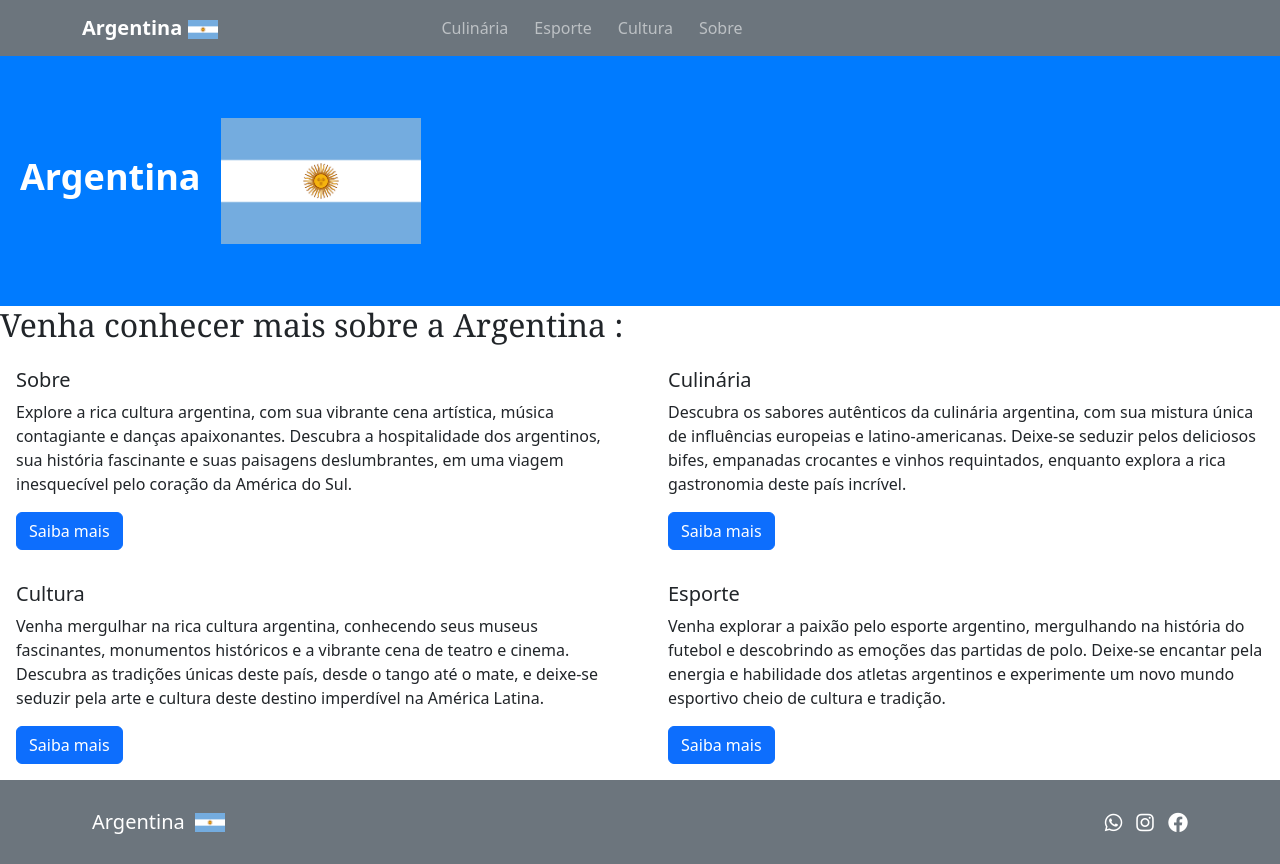
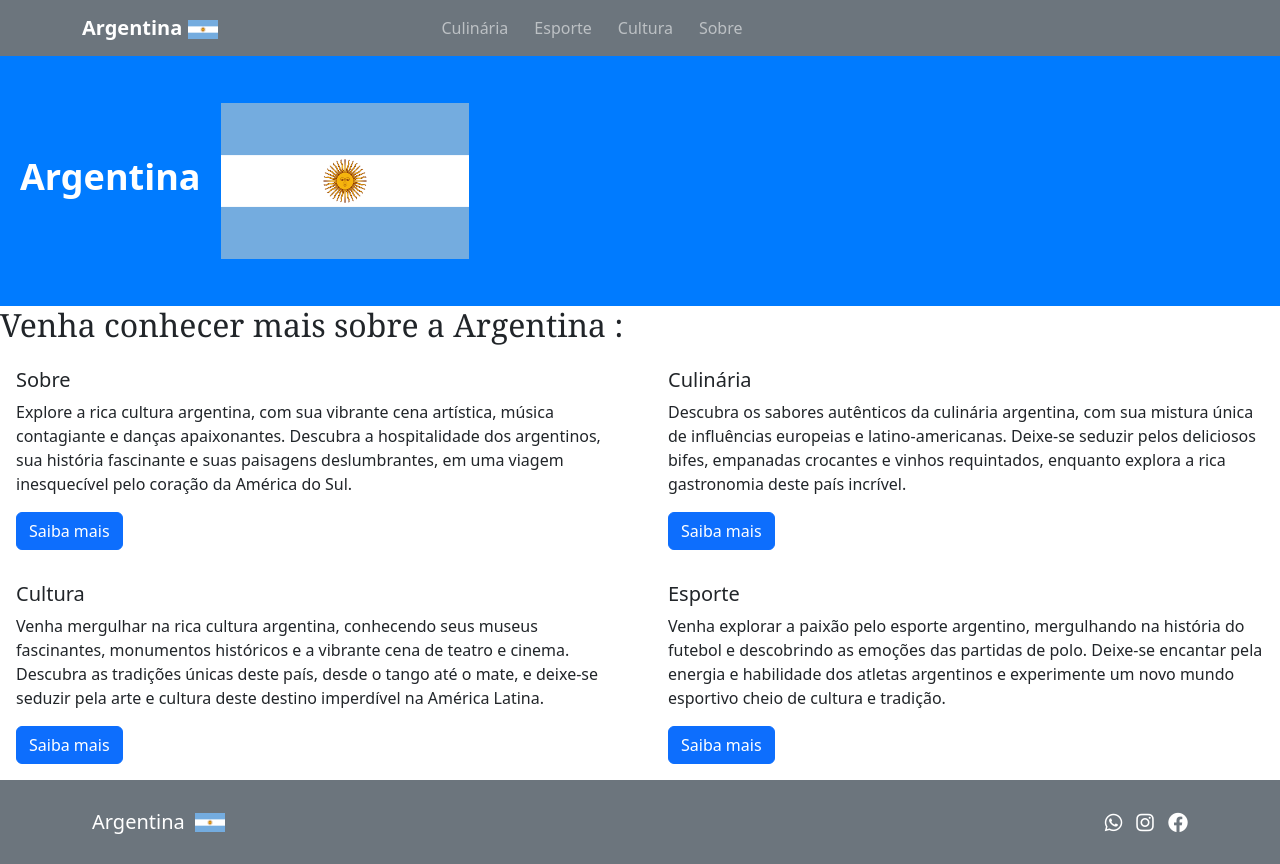
Before and after one commit to WillianFernandesVieira/SiteArgentina, a plain HTML site: page SiteArgentina/index.html in a window 1280 px wide. Drawn offline with nearby package versions, Linux system fonts and the light colour scheme.

Commit message:
Update index.html bandeira

```diff
--- a/SiteArgentina/index.html
+++ b/SiteArgentina/index.html
@@ -171,7 +171,7 @@
         <img
           src="imgs/bandeira_argentina.png"
           alt="Argentina"
-          style="width: 200px"
+          style="width: 20%"
         />
       </div>
 
```
